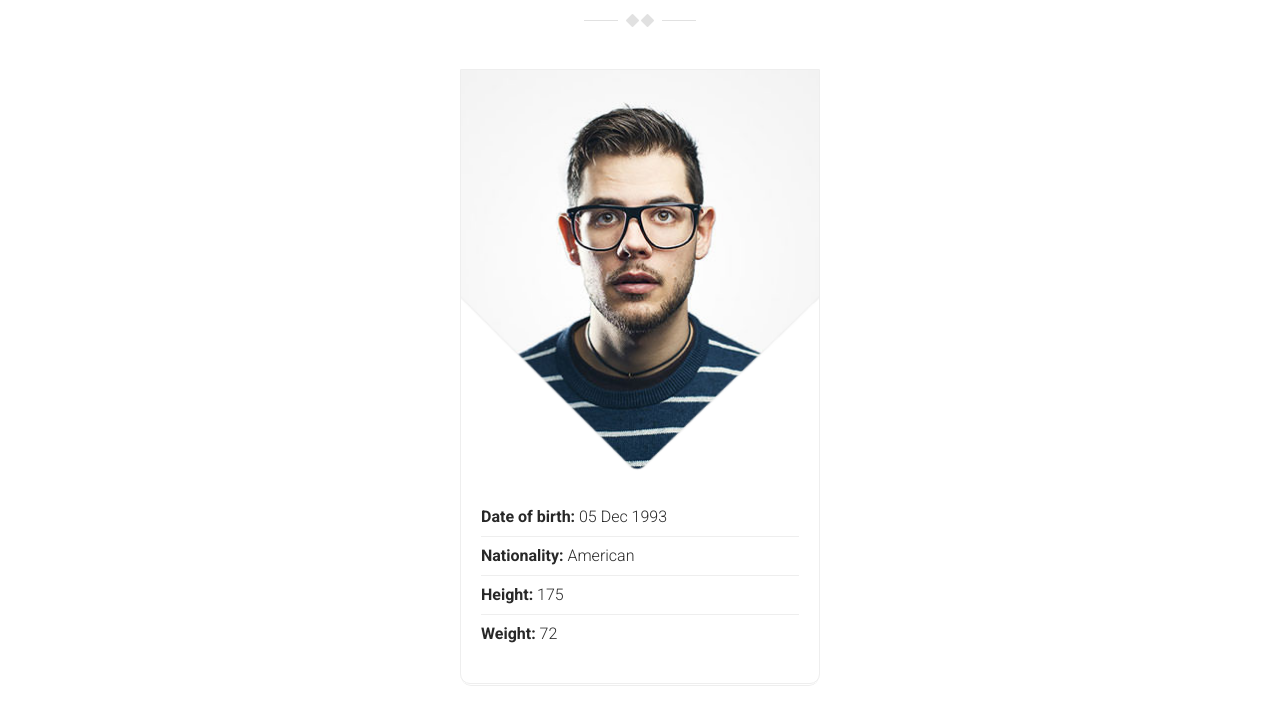
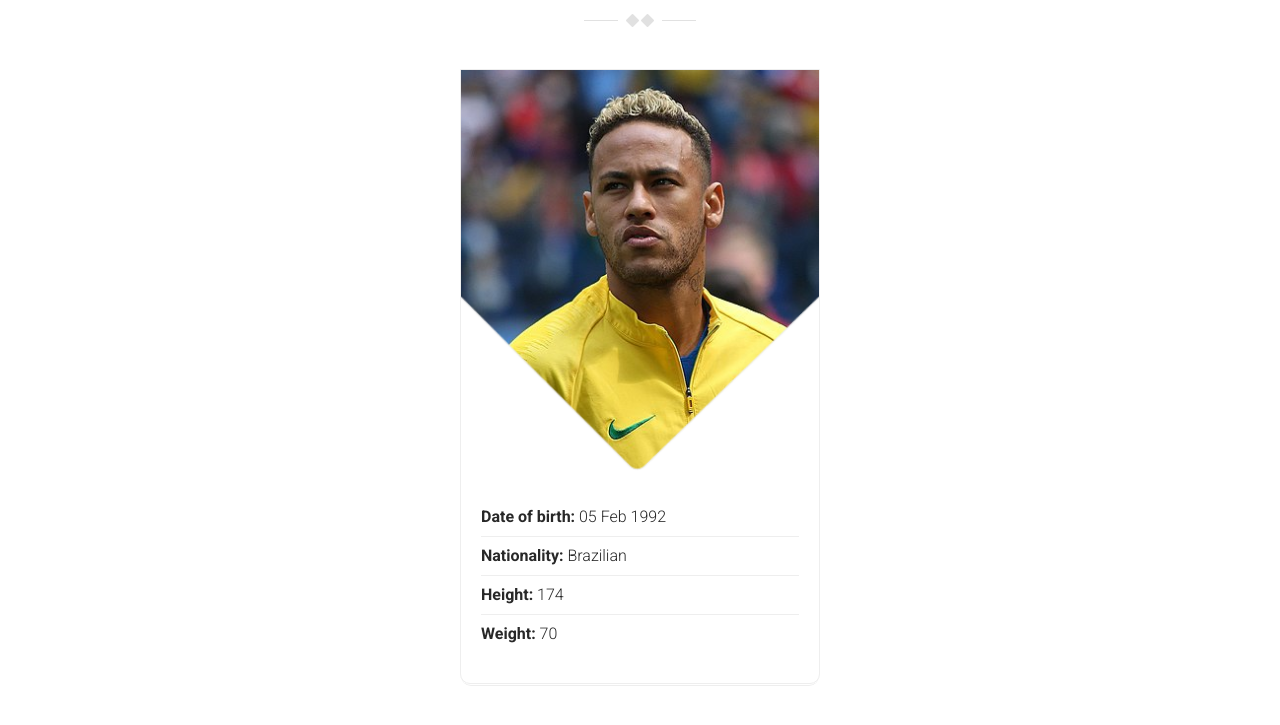
Before and after one commit to xxbbgun/2020M4_02, a plain HTML site: page mod-iamx/index.html in a window 1280 px wide. Shown: the part 243-968 px from the top of the page. Drawn offline with Linux system fonts and the light colour scheme; some packages are replaced by stand-ins of ours; a script that the page names is missing.

Commit message:
01
History

```diff
--- a/mod-iamx/index.html
+++ b/mod-iamx/index.html
@@ -79,13 +79,13 @@
           <div class="col-md-4 col-md-push-4">
             <div class="biography">
               <div class="myphoto">
-                <img src="assets/images/myphoto.jpg" alt="">
+                <img src="photo.jpg" alt="">
               </div>
               <ul>
-                <li><strong>Date of birth:</strong> 05 Dec 1993</li>
-                <li><strong>Nationality:</strong> American</li>
-                <li><strong>Height:</strong> 175</li>
-                <li><strong>Weight:</strong> 72</li>
+                <li><strong>Date of birth:</strong> 05 Feb 1992</li>
+                <li><strong>Nationality:</strong> Brazilian</li>
+                <li><strong>Height:</strong> 174</li>
+                <li><strong>Weight:</strong> 70</li>
               </ul>
             </div>
           </div> <!-- col-md-4 -->
```
Also changed, not shown: mod-iamx/photo.jpg (added).
